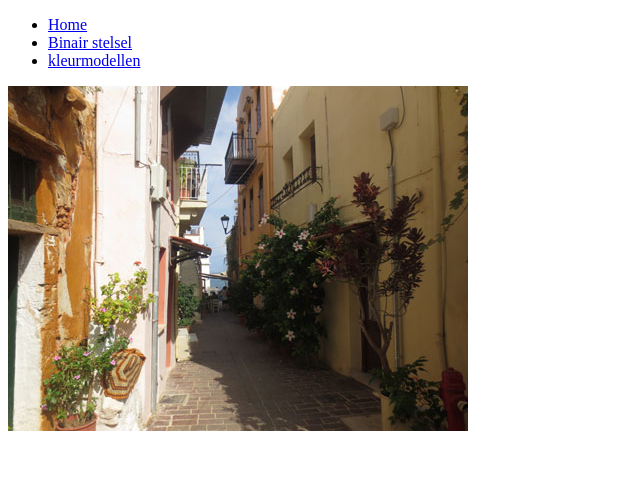
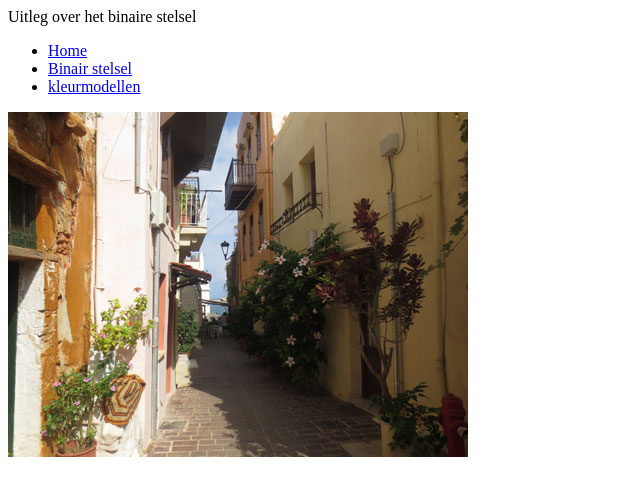
Before and after one commit to TijnVanDeHoef/TijnVanDeHoef.github.io, a plain HTML site: page index.html in a window 1280 px wide. Shown: the whole page, without its empty margins (0-640 px from the left). Drawn offline with Linux system fonts and the light colour scheme.

Commit message:
Update index.html

```diff
--- a/index.html
+++ b/index.html
@@ -6,7 +6,8 @@
     <meta charset="utf-8">
   </head>
   <body>
-
+    Uitleg over het binaire stelsel
+    <br>
     <ul>
       <li><a href="index.html">Home</a></li>
       <li><a href="binairstelsel.html">Binair stelsel</a></li>
```
